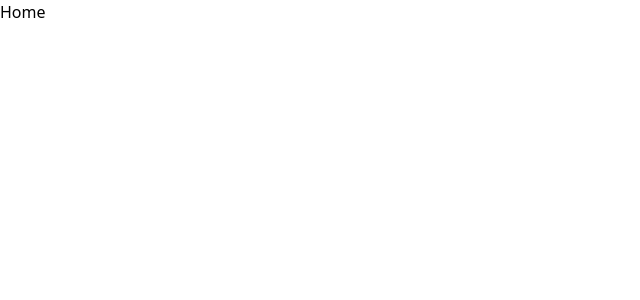
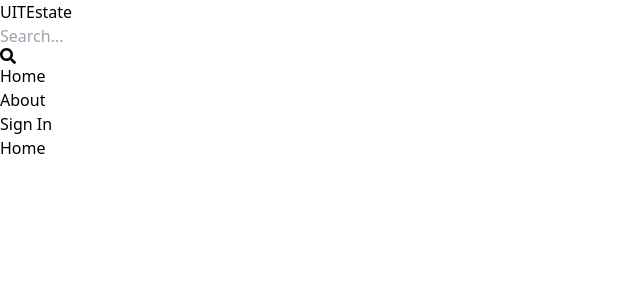
Before and after one commit to viensea1106/uit-estate, a React (Vite) app in the folder client/: page / in a window 1280 px wide. Shown: the top 300 px of the page, without its empty margins (0-640 px from the left). Built offline with nearby package versions, Linux system fonts and the light colour scheme.

Commit message:
simple header + navbar

```diff
--- a/client/package.json
+++ b/client/package.json
@@ -12,6 +12,7 @@
   "dependencies": {
     "react": "^18.2.0",
     "react-dom": "^18.2.0",
+    "react-icons": "^4.12.0",
     "react-router-dom": "^6.20.0"
   },
   "devDependencies": {
--- a/client/src/App.jsx
+++ b/client/src/App.jsx
@@ -5,10 +5,12 @@ import SignIn from './pages/SignIn';
 import SignUp from './pages/SignUp';
 import About from './pages/About';
 import Profile from './pages/Profile';
+import Header from './components/Header';
 
 export default function App() {
   return (
     <BrowserRouter>
+      <Header/>
       <Routes>
         <Route path='/' element={ <Home/> } />
         <Route path='/sign-in' element={ <SignIn/> } />
```
Also changed, not shown: 1 other file (tests, documents, lock files or other folders).
